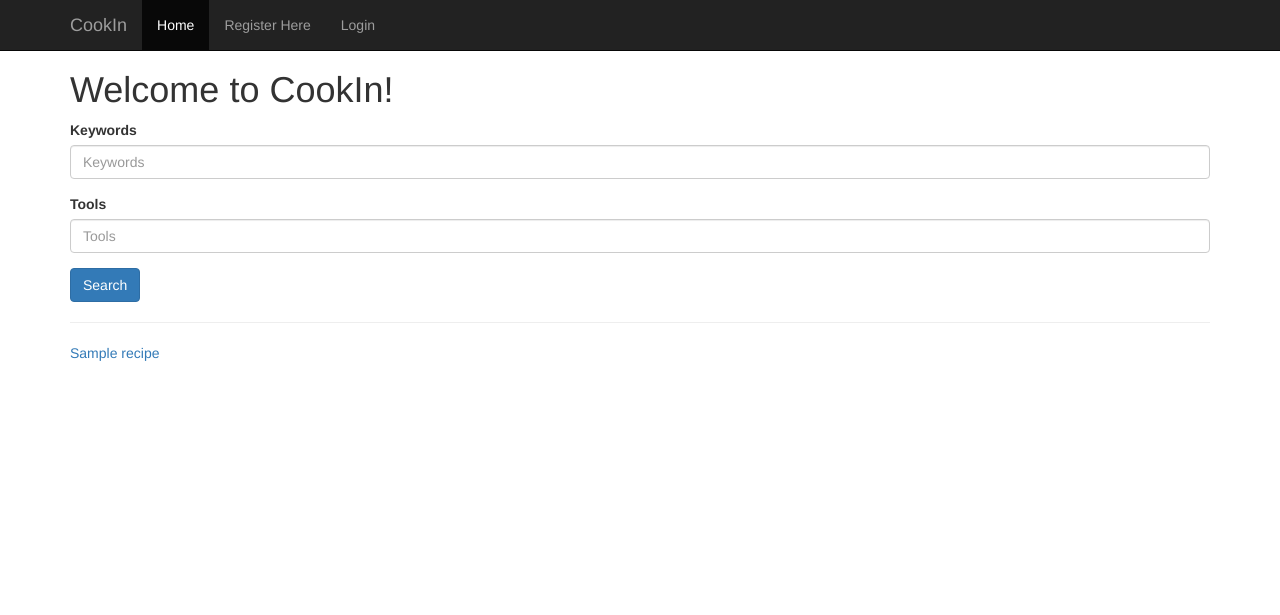
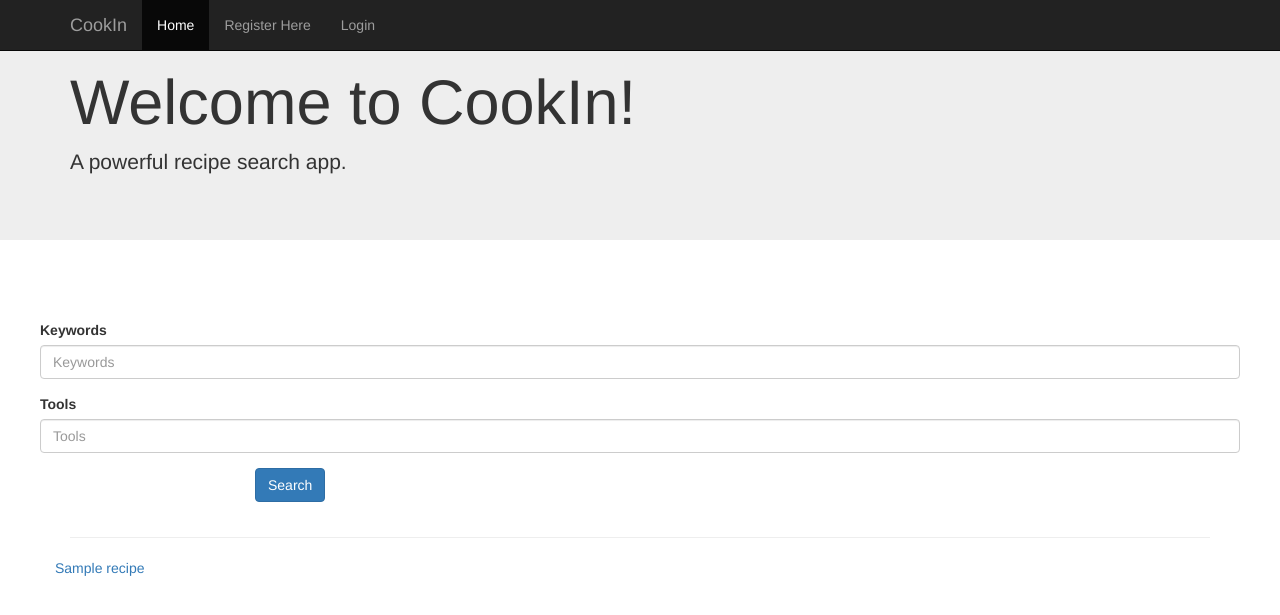
Before and after one commit to shiyingzheng/recipe_search, a Django app: template cookin/app/templates/index.html in a window 1280 px wide. Shown: the top 615 px of the page. Run offline with Django 3.2, Linux system fonts and the light colour scheme; the template is opened without the code that fills it: values that come from a table or form of the project are taken from there, others are empty; tables that the repository leaves empty hold one stand-in row (values such as "Sample post"); some libraries are stand-ins or nearby versions.

Commit message:
Improved index.html and added lots of comments!

```diff
--- a/cookin/app/templates/base.html
+++ b/cookin/app/templates/base.html
@@ -5,7 +5,10 @@
         <meta http-equiv="X-UA-Compatible" content="IE=edge">
         <meta name="viewport" content="width=device-width, initial-scale=1">
         {# The above 3 meta tags *must* come first in the head; any other head content must come *after* these tags #}
+
+        {# Tell django we're using static files (js/css) #}
         {% load staticfiles %}
+
         {# Load the bootstrap tag library #}
         {% load bootstrap3 %}
 
@@ -14,11 +17,17 @@
 
         {# Display django.contrib.messages as Bootstrap alerts #}
         {% bootstrap_messages %}
-        <title>{% block title %}CookIn{% endblock %}</title>
+
+        {# page title for browser tabs! #}
+        {# make it page-specific with title blocks! #}
+        {# Always has format 'CookIn | <title>'. By default: 'CookIn | Recipes!' #}
+        <title>CookIn | {% block title %}Recipes!{% endblock %}</title>
     </head>
 
     <body>
+        {# Bootstrap Nav Bar! #}
         <nav class="navbar navbar-inverse navbar-fixed-top">
+        {# bootstrap top-level container #}
         <div class="container">
             <div class="navbar-header">
                 <button type="button" class="navbar-toggle collapsed" data-toggle="collapse" data-target="#navbar" aria-expanded="false" aria-controls="navbar">
@@ -40,13 +49,21 @@
                     <li><a href="/app/register/">Register Here</a></li>
                     <li><a href="/app/login/">Login</a></li>
                     {% endif %}
+
+                    {# use navmenu blocks to add page-specific links here! #}
                     {% block navmenu %}
                     {% endblock %}
                 </ul>
             </div><!--/.nav-collapse -->
         </div>
         </nav>
+
+        {# use jumbotron blocks to add a big title to pages! (see index.html) #}
+        {% block jumbotron %}{% endblock %}
+
+        {# top level bootstrap container for the page's content! #}
         <div id="content" class="container" style="padding-top:50px;">
+            {# put all page content in content blocks #}
             {% block content %}{% endblock %}
         </div>
         {# Load jquery, then bootstrap JavaScript #}
--- a/cookin/app/templates/index.html
+++ b/cookin/app/templates/index.html
@@ -1,26 +1,53 @@
+{# Tell django what the base template is #}
 {% extends "base.html" %}
+
+{# laod the django package's form helpers #}
 {% load bootstrap3 %}
 
-{% block content %}
+{# Title of page to be displayed on browser tab: Cookin | Home #}
+{% block title %}Home{% endblock %}
 
+{# Jumbotron block for main site title #}
+{% block jumbotron %}
+<div class="jumbotron">
+    {# bootstrap top-level container #}
+    <div class="container">
         {% if user.is_authenticated %}
         <h1>Welcome to CookIn, {{ user.username }}!</h1>
         {% else %}
         <h1>Welcome to CookIn!</h1>
         {% endif %}
+        <p>A powerful recipe search app.</p>
+    </div>
+</div>
+{% endblock %}
 
-<form enctype="multipart/form-data" method="get" action="">
-    {% bootstrap_form search_form layout='inline' %}
+{# All content of this page goes in the 'content' block #}
+{% block content %}
+
+{# bootstrap content goes in rows! (then columns) #}
+<div class="row">
+    <form enctype="multipart/form-data" method="get" action="" class="form-horizontal">
+        {# django-bootstrap package form helper #}
+        {% bootstrap_form search_form layout='horizontal' horizontal_label_class='col-sm-2' %}
+
+        {# search button! #}
+        <div class="form-group">
+            <div class="col-sm-offset-2 col-sm-10">
                 {% bootstrap_button "Search" button_type='submit' %}
+            </div>
+        </div>
     </form>
+</div>
 
 <hr>
 {% for recipe in recipes %}
+    {# bootstrap content goes in rows! (then columns) #}
+    <div class="row">
         <p>
-<a href="/app/recipes/{{ recipe.id }}/">
-    {{ recipe.recipe_title }}
-</a> <br>
+            <a href="/app/recipes/{{ recipe.id }}/">{{ recipe.recipe_title }}</a>
         </p>
+    </div>
 {% endfor %}
 
 {% endblock %}
```
Lines whose indentation alone changed are shown as unchanged.
